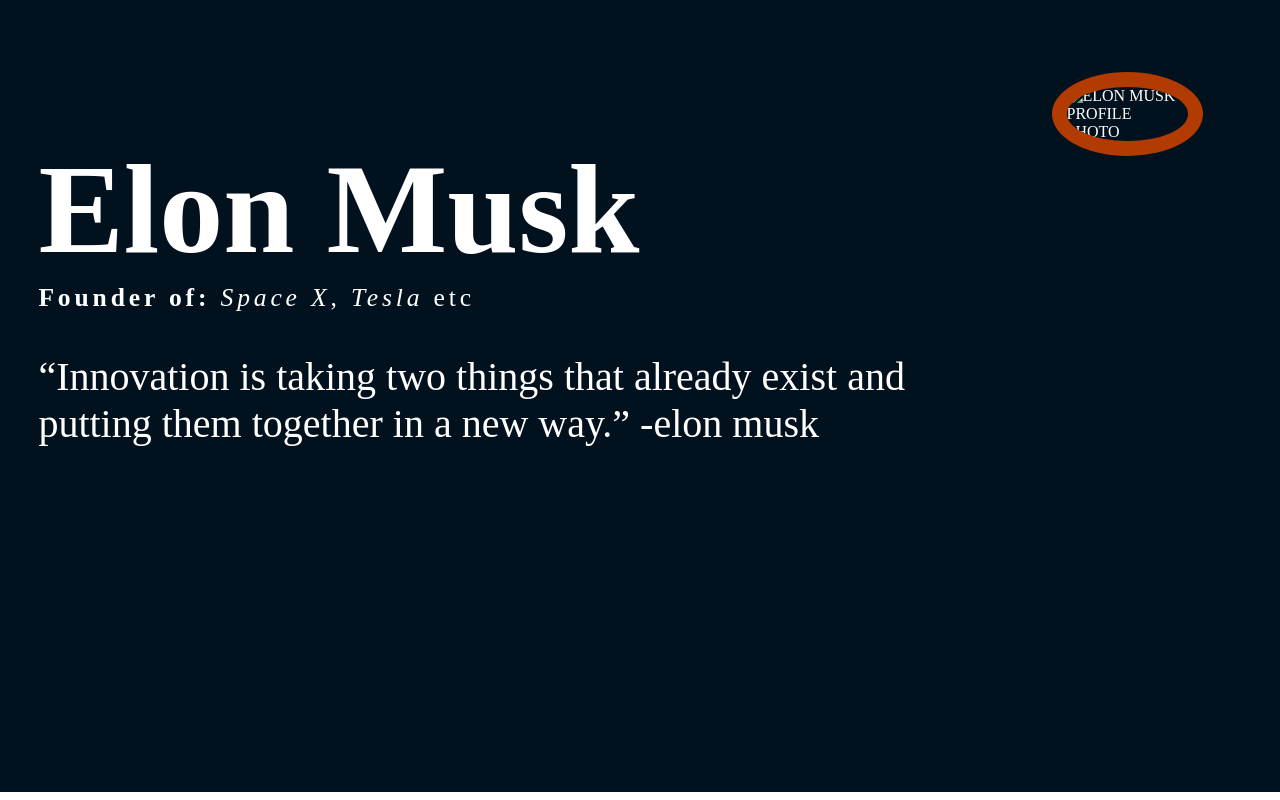
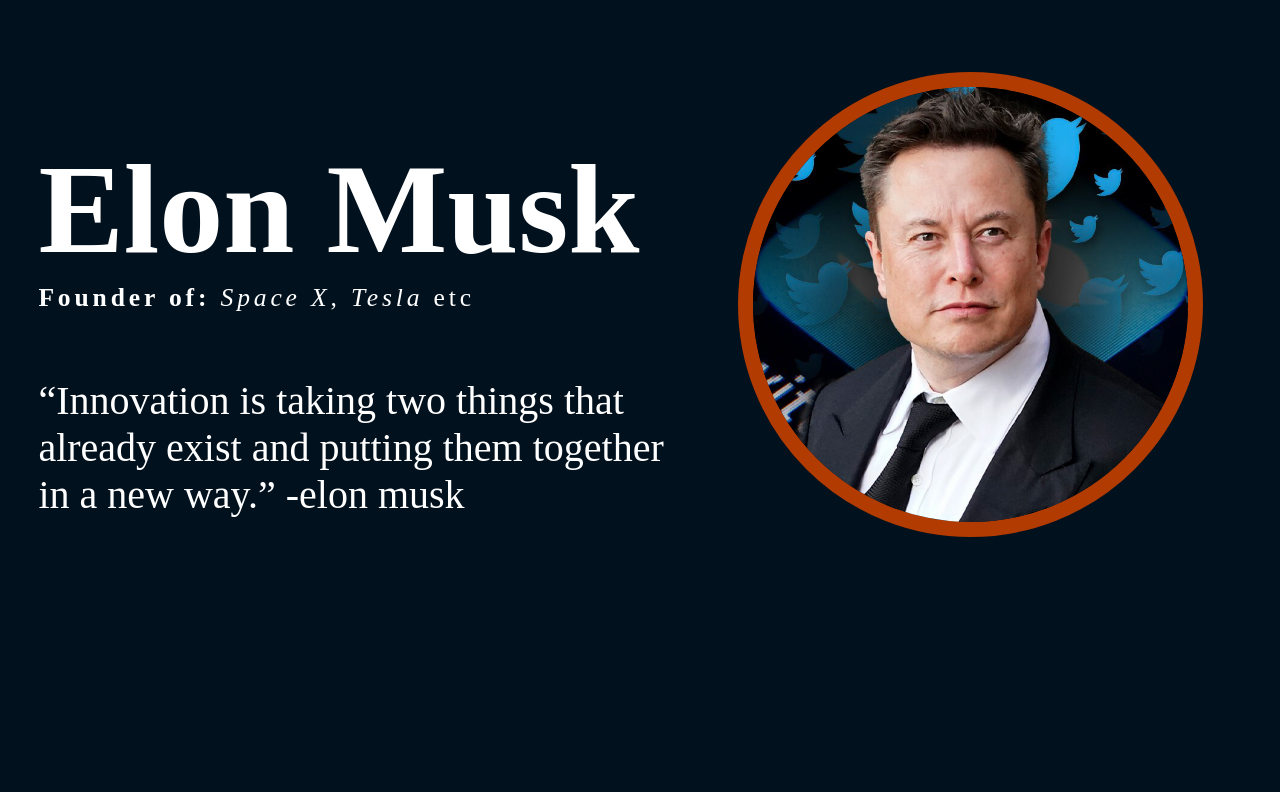
Before and after one commit to ERhoneydhiman/A-Tribute-to-ElonMusk, a plain HTML site: page index.html in a window 1280 px wide. Drawn offline with Linux system fonts and the light colour scheme.

Commit message:
add image and change style

```diff
--- a/index.html
+++ b/index.html
@@ -19,15 +19,11 @@
                 <h1>Elon Musk</h1>
                 <p id="founder-info"><b>Founder of: </b><i><a href="https://www.spacex.com/" target="_blank">Space
                             X</a></i>,
-                    <i><a href="http://" target="_blank">Tesla</a></i> etc
+                    <i><a href="https://www.tesla.com/" target="_blank">Tesla</a></i> etc
                 </p>
                 <p id="qt">
                     <q>Innovation is taking two things that already exist and putting them together in a new way.</q> -elon musk
                 </p>
-                <!-- <div class="social">
-                    <a href="https://x.com/elonmusk?t=iAgZnfzk7GO9vwL3hSC_6Q&s=08" target="_blank"><i
-                            class="fa-brands fa-square-x-twitter "></i>@elonmusk</a>
-                </div> -->
             </div>
             <div class="img"><img src="imgs/dp.jpg" alt="ELON MUSK PROFILE PHOTO">
             </div>
--- a/style.css
+++ b/style.css
@@ -32,7 +32,7 @@
     letter-spacing: .3vw;
 }
 #qt{
-    margin: 5vh 0 0 0;
+    margin: 8vh 0 0 0;
     text-align: start;
     font-size: 2.5rem;
 }
@@ -42,5 +42,6 @@
 .img img{
     border-radius: 50%;
     border: 15px solid #b13b00;
+    width: 34vw;
 
 }
```
Also changed, not shown: imgs/dp.jpg (added).
